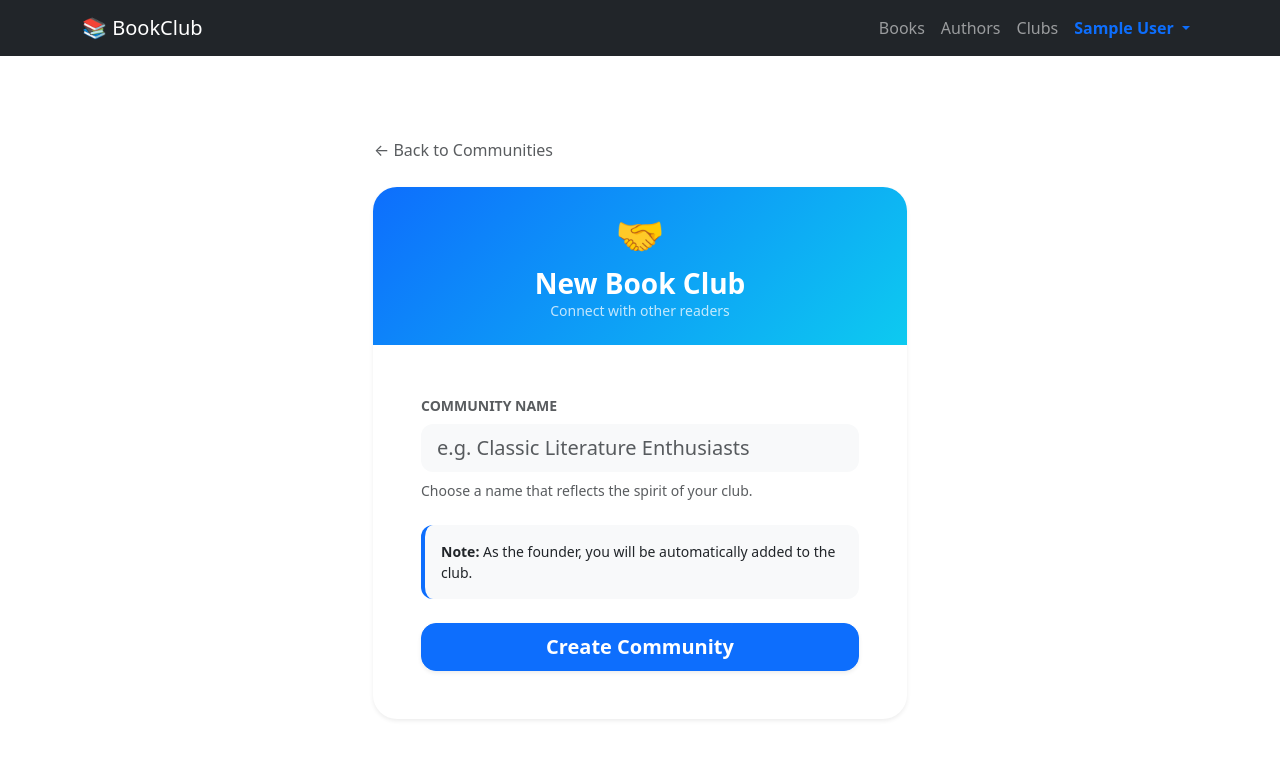
After one commit to landuska/BookClubApp, a Flask app: page /communities/create in a window 1280 px wide. The commit adds this page. Shown: the top 766 px of the page. Run offline with Flask 3, Linux system fonts and the light colour scheme; the visitor is signed in with stand-in values (Sample User, id 1).

Commit message:
feat:add a funktion to create community, add templates

```diff
--- a/app.py
+++ b/app.py
@@ -319,6 +319,39 @@ def my_communities(username):
     return render_template('my_communities.html', communities=user_communities)
 
 
+@app.route('/communities/create', methods=['GET', 'POST'])
+@login_required
+def create_community():
+    if request.method == 'POST':
+        input_name = request.form.get('name')
+        if not input_name:
+            flash("Please enter a name")
+            return redirect(url_for('create_community'))
+
+        try:
+            data_manager.create_community(input_name)
+            flash(f"Community '{input_name}' was created successfully")
+
+            community_obj = data_manager.get_entity_by_multiple_fields(Community, community_name=input_name)
+
+            data_manager.add_user_to_community(user_id=current_user.id, community_id=community_obj.community_id)
+            flash(f"User was added to community successfully")
+            return redirect(url_for('my_communities', username=current_user.name))
+
+        except ValueError as e:
+            flash(str(e))
+
+        except SQLAlchemyError as e:
+            flash(f"Database error: {str(e)}")
+
+        except Exception as e:
+            flash(f"Some error occurred. Please try again: {str(e)}")
+
+        return redirect(url_for('create_community'))
+
+    if request.method == 'GET':
+        return render_template('create_community.html')
+
 # *********************************************
 # ************ ERRORS *************************
 # **********************************************
--- /dev/null
+++ b/templates/create_community.html
@@ -0,0 +1,68 @@
+{% extends "base.html" %}
+
+{% block title %}Create Community{% endblock %}
+
+{% block content %}
+<div class="container py-5">
+    <div class="row mb-4">
+        <div class="col-md-6 mx-auto">
+            <a href="{{ url_for('all_communities') }}" class="btn btn-link text-decoration-none text-muted p-0">
+                &larr; Back to Communities
+            </a>
+        </div>
+    </div>
+
+    <div class="row justify-content-center">
+        <div class="col-md-6">
+            <div class="card border-0 shadow-sm" style="border-radius: 24px; overflow: hidden;">
+                <div class="p-4 bg-primary text-white text-center">
+                    <div class="display-6 mb-2">🤝</div>
+                    <h3 class="fw-bold mb-0">New Book Club</h3>
+                    <p class="small opacity-75 mb-0">Connect with other readers</p>
+                </div>
+
+                <div class="card-body p-4 p-lg-5">
+                    <form action="{{ url_for('create_community') }}" method="POST">
+                        <div class="mb-4">
+                            <label for="name" class="form-label small fw-bold text-muted text-uppercase">Community Name</label>
+                            <input type="text"
+                                   class="form-control form-control-lg border-0 bg-light"
+                                   id="name"
+                                   name="name"
+                                   placeholder="e.g. Classic Literature Enthusiasts"
+                                   required
+                                   style="border-radius: 12px;">
+                            <div class="form-text mt-2 small text-muted">
+                                Choose a name that reflects the spirit of your club.
+                            </div>
+                        </div>
+
+                        <div class="bg-light p-3 mb-4" style="border-radius: 12px; border-left: 4px solid #0d6efd;">
+                            <p class="mb-0 small text-dark">
+                                <strong>Note:</strong> As the founder, you will be automatically added to the club.
+                            </p>
+                        </div>
+
+                        <div class="d-grid">
+                            <button type="submit" class="btn btn-primary btn-lg fw-bold shadow-sm" style="border-radius: 15px;">
+                                Create Community
+                            </button>
+                        </div>
+                    </form>
+                </div>
+            </div>
+        </div>
+    </div>
+</div>
+
+<style>
+    .bg-primary {
+        background: linear-gradient(135deg, #0d6efd, #0dcaf0) !important;
+    }
+    .form-control:focus {
+        background-color: #fff !important;
+        box-shadow: 0 0 0 0.25rem rgba(13, 110, 253, 0.1) !important;
+        border: 1px solid #0d6efd !important;
+    }
+</style>
+{% endblock %}
```
Also changed, not shown: templates/communities.html (+7 -6 lines), templates/my_communities.html (+18 -12 lines).
